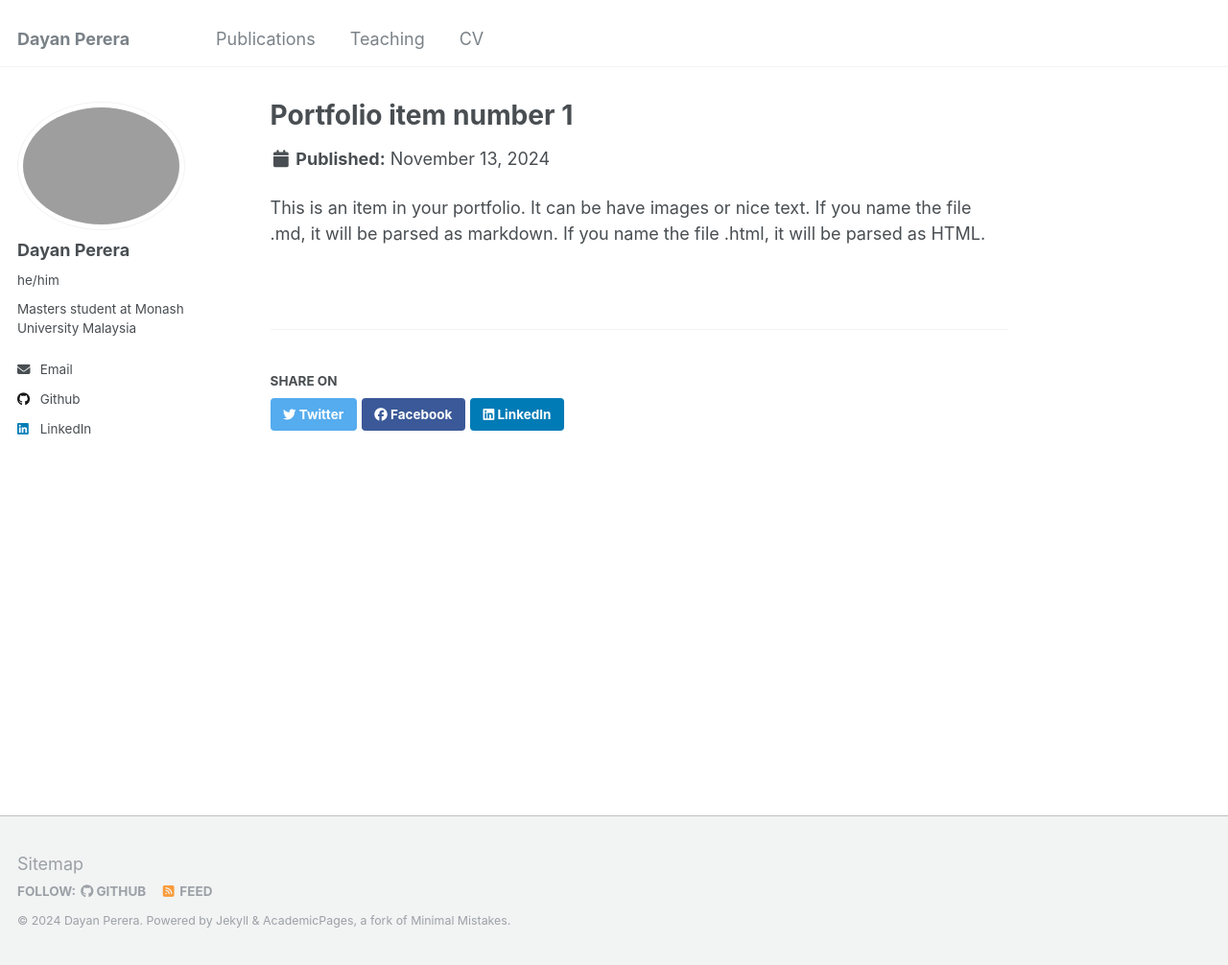
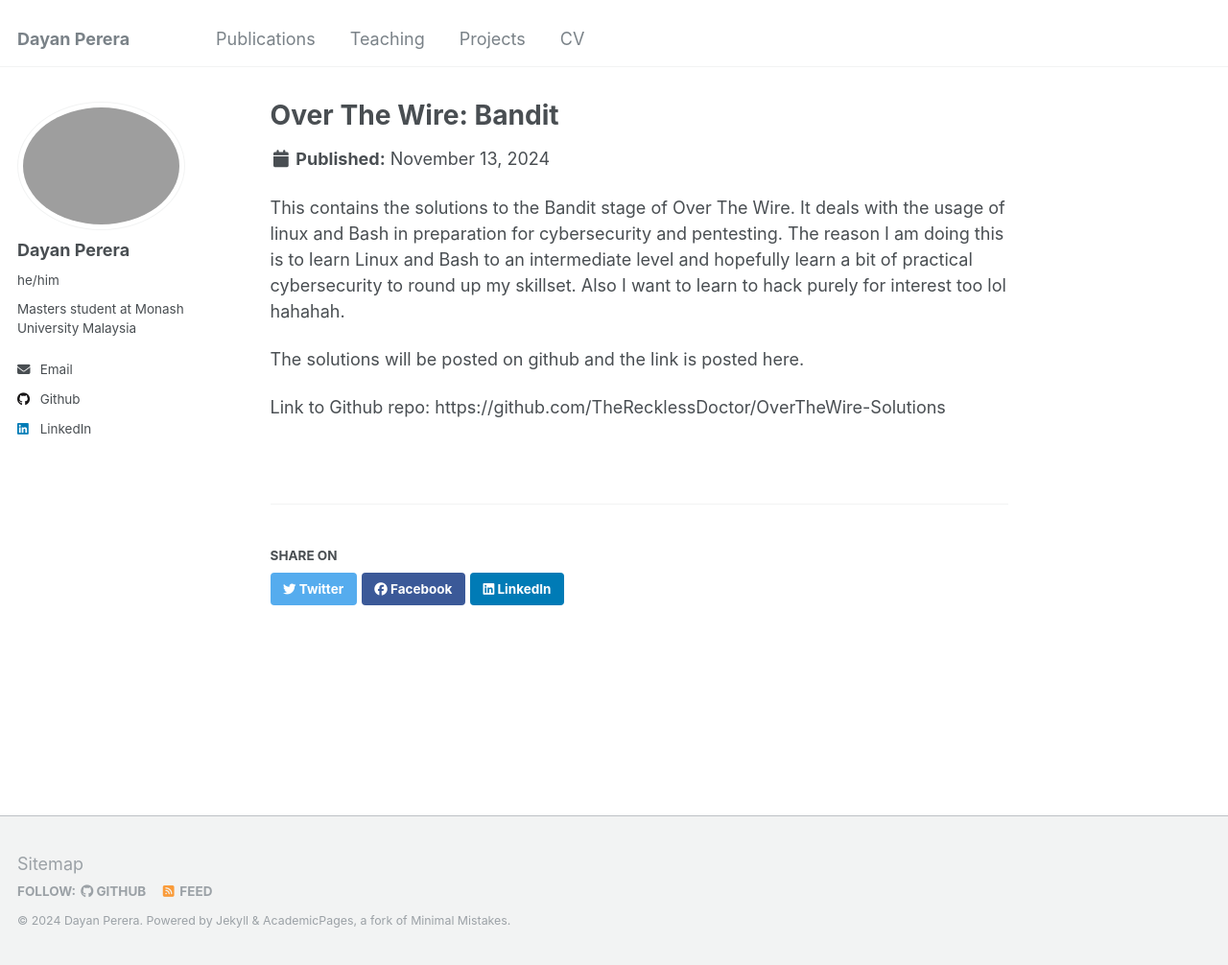
Before and after one commit to TheRecklessDoctor/TheRecklessDoctor.github.io, a Jekyll site: the page built from _projects/portfolio-1.md, in a window 1280 px wide and 1006 px high. Shown: the whole window at 96% size. Built offline with Jekyll 4.4.1, drawn with Linux system fonts in a browser that asks for light colours.

Commit message:
Added OverTheWire project page

```diff
--- a/_data/navigation.yml
+++ b/_data/navigation.yml
@@ -14,8 +14,8 @@ main:
   - title: "Teaching"
     url: /teaching/
 
-    #  - title: "Projects"
-    #url: /projects/
+  - title: "Projects"
+    url: /projects/
 
     # - title: "Blog Posts"
   #url: /year-archive/
--- a/_projects/portfolio-1.md
+++ b/_projects/portfolio-1.md
@@ -1,7 +1,11 @@
 ---
-title: "Portfolio item number 1"
-excerpt: "Short description of portfolio item number 1<br/><img src='/images/500x300.png'>"
+title: "Over The Wire: Bandit"
+excerpt: "Solutions to Over The Wire war games Bandit stage."
 collection: portfolio
 ---
 
-This is an item in your portfolio. It can be have images or nice text. If you name the file .md, it will be parsed as markdown. If you name the file .html, it will be parsed as HTML.
+This contains the solutions to the Bandit stage of Over The Wire. It deals with the usage of linux and Bash in preparation for cybersecurity and pentesting. The reason I am doing this is to learn Linux and Bash to an intermediate level and hopefully learn a bit of practical cybersecurity to round up my skillset. Also I want to learn to hack purely for interest too lol hahahah.
+
+The solutions will be posted on github and the link is posted here.
+
+Link to Github repo: https://github.com/TheRecklessDoctor/OverTheWire-Solutions
```
Also changed, not shown: 1 other file.
